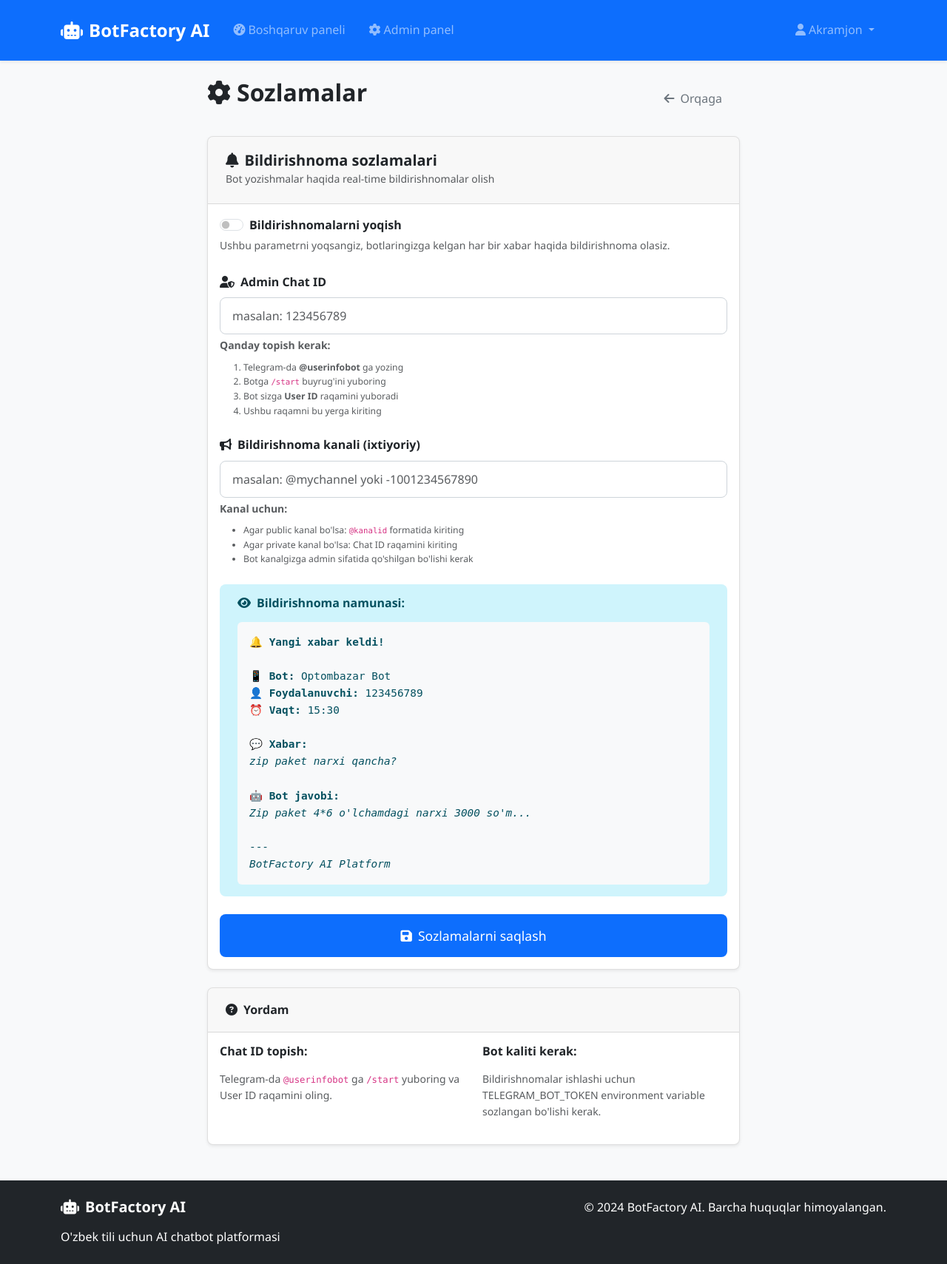
After one commit to listdata001-collab/ChatbotFactory, a Flask app: page /settings in a window 1280 px wide. The commit adds this page. Shown: the whole page at 74% size. Run offline with Flask 3, Linux system fonts and the light colour scheme; a user stored in the database is signed in; some libraries are stand-ins or nearby versions.

Commit message:
Add functionality to manage notification settings and clean up chat history
Implement user notification settings for Telegram bots, including admin chat ID and channel configuration. Add a feature to clean up old chat history, retaining only the last 1000 entries to optimize database performance. Also includes a new settings page for users to manage these preferences.

Replit-Commit-Author: Agent
Replit-Commit-Session-Id: 3f5e9d1d-347b-4d73-a497-094d137e1f96
Replit-Commit-Checkpoint-Type: full_checkpoint
Replit-Commit-Screenshot-Url: https://storage.googleapis.com/screenshot-production-us-central1/98975a0e-2c81-4d9b-b9d5-bd74a3d307ec/3f5e9d1d-347b-4d73-a497-094d137e1f96/XTJwaAv

```diff
--- a/app.py
+++ b/app.py
@@ -81,20 +81,54 @@ def load_user(user_id):
 with app.app_context():
     # Import models to ensure tables are created
     import models
-    db.create_all()
 
-    # Create admin user if not exists
-    from models import User
-    from werkzeug.security import generate_password_hash
-    admin = User.query.filter_by(username='Akramjon').first()
-    if not admin:
-        admin = User()
-        admin.username = 'Akramjon'
-        admin.email = 'admin@botfactory.uz'
-        admin.password_hash = generate_password_hash('Gisobot20141920*')
-        admin.language = 'uz'
-        admin.subscription_type = 'admin'
-        admin.is_admin = True
-        db.session.add(admin)
-        db.session.commit()
-        logging.info("Admin user created successfully")
+    # Create/update tables
+    try:
+        db.create_all()
+
+        # Add new columns if they don't exist (for notification settings)
+        try:
+            from sqlalchemy import text
+
+            # Check and add admin_chat_id column
+            result = db.session.execute(text("SELECT column_name FROM information_schema.columns WHERE table_name='user' AND column_name='admin_chat_id'"))
+            if not result.fetchone():
+                db.session.execute(text("ALTER TABLE \"user\" ADD COLUMN admin_chat_id VARCHAR(50)"))
+                db.session.commit()
+                logging.info("Added admin_chat_id column")
+
+            # Check and add notification_channel column
+            result = db.session.execute(text("SELECT column_name FROM information_schema.columns WHERE table_name='user' AND column_name='notification_channel'"))
+            if not result.fetchone():
+                db.session.execute(text("ALTER TABLE \"user\" ADD COLUMN notification_channel VARCHAR(100)"))
+                db.session.commit()
+                logging.info("Added notification_channel column")
+
+            # Check and add notifications_enabled column
+            result = db.session.execute(text("SELECT column_name FROM information_schema.columns WHERE table_name='user' AND column_name='notifications_enabled'"))
+            if not result.fetchone():
+                db.session.execute(text("ALTER TABLE \"user\" ADD COLUMN notifications_enabled BOOLEAN DEFAULT FALSE"))
+                db.session.commit()
+                logging.info("Added notifications_enabled column")
+
+        except Exception as col_error:
+            logging.warning(f"Column migration warning: {col_error}")
+
+        # Create admin user if not exists
+        from models import User
+        from werkzeug.security import generate_password_hash
+        admin = User.query.filter_by(username='Akramjon').first()
+        if not admin:
+            admin = User()
+            admin.username = 'Akramjon'
+            admin.email = 'admin@botfactory.uz'
+            admin.password_hash = generate_password_hash('Gisobot20141920*')
+            admin.language = 'uz'
+            admin.subscription_type = 'admin'
+            admin.is_admin = True
+            db.session.add(admin)
+            db.session.commit()
+            logging.info("Admin user created successfully")
+
+    except Exception as e:
+        logging.error(f"Database initialization error: {e}")
--- a/models.py
+++ b/models.py
@@ -19,6 +19,11 @@ class User(UserMixin, db.Model):
     instagram_id = db.Column(db.String(50), unique=True)
     whatsapp_number = db.Column(db.String(20), unique=True)
     phone_number = db.Column(db.String(20))
+
+    # Notification settings
+    admin_chat_id = db.Column(db.String(50))  # Admin telegram chat ID for notifications
+    notification_channel = db.Column(db.String(100))  # Telegram channel for notifications
+    notifications_enabled = db.Column(db.Boolean, default=False)
 
     # Relationships
     bots = db.relationship('Bot', backref='owner', lazy=True, cascade='all, delete-orphan')
--- a/routes.py
+++ b/routes.py
@@ -125,6 +125,71 @@ def export_chat_history():
     except Exception as e:
         flash(f'Eksport qilishda xatolik: {str(e)}', 'error')
         return redirect(url_for('main.admin'))
+
+@main_bp.route('/settings')
+@login_required
+def settings():
+    """User settings page"""
+    return render_template('settings.html')
+
+@main_bp.route('/settings/notifications', methods=['POST'])
+@login_required
+def update_notification_settings():
+    """Update notification settings"""
+    admin_chat_id = request.form.get('admin_chat_id', '').strip()
+    notification_channel = request.form.get('notification_channel', '').strip()
+    notifications_enabled = 'notifications_enabled' in request.form
+
+    try:
+        current_user.admin_chat_id = admin_chat_id if admin_chat_id else None
+        current_user.notification_channel = notification_channel if notification_channel else None
+        current_user.notifications_enabled = notifications_enabled
+
+        db.session.commit()
+
+        # Test notification yuborish
+        if notifications_enabled and admin_chat_id:
+            from notification_service import notification_service
+            if notification_service.test_notification(admin_chat_id):
+                flash('Bildirishnoma sozlamalari saqlandi va test xabar yuborildi!', 'success')
+            else:
+                flash('Sozlamalar saqlandi, lekin test xabarni yuborishda xatolik!', 'warning')
+        else:
+            flash('Bildirishnoma sozlamalari muvaffaqiyatli saqlandi!', 'success')
+
+    except Exception as e:
+        flash(f'Sozlamalarni saqlashda xatolik: {str(e)}', 'error')
+
+    return redirect(url_for('main.settings'))
+
+@main_bp.route('/admin/cleanup-chat-history', methods=['POST'])
+@login_required
+def cleanup_chat_history():
+    """Clean up old chat history to reduce database size"""
+    if not current_user.is_admin:
+        flash('Sizda admin huquqi yo\'q!', 'error')
+        return redirect(url_for('main.dashboard'))
+
+    try:
+        # Keep only last 1000 entries to reduce database load
+        total_count = ChatHistory.query.count()
+
+        if total_count > 1000:
+            # Get IDs of records to keep (latest 1000)
+            keep_ids = db.session.query(ChatHistory.id).order_by(ChatHistory.created_at.desc()).limit(1000).subquery()
+
+            # Delete old records
+            deleted_count = ChatHistory.query.filter(~ChatHistory.id.in_(keep_ids)).delete(synchronize_session=False)
+            db.session.commit()
+
+            flash(f'Eski yozishmalar tozalandi! {deleted_count} ta yozuv o\'chirildi, {1000} ta oxirgi yozuv saqlandi.', 'success')
+        else:
+            flash(f'Tozalash kerak emas. Jami {total_count} ta yozishma mavjud (1000 dan kam).', 'info')
+
+    except Exception as e:
+        flash(f'Tozalashda xatolik: {str(e)}', 'error')
+
+    return redirect(url_for('main.admin'))
 
 @main_bp.route('/admin/broadcast', methods=['POST'])
 @login_required
--- a/templates/base.html
+++ b/templates/base.html
@@ -49,6 +49,9 @@
                                 <i class="fas fa-user me-1"></i>{{ current_user.username }}
                             </a>
                             <ul class="dropdown-menu">
+                                <li><a class="dropdown-item" href="{{ url_for('main.settings') }}">
+                                    <i class="fas fa-cog me-1"></i>Sozlamalar
+                                </a></li>
                                 <li><a class="dropdown-item" href="{{ url_for('main.subscription') }}">
                                     <i class="fas fa-crown me-1"></i>Obuna
                                 </a></li>
--- /dev/null
+++ b/templates/settings.html
@@ -0,0 +1,136 @@
+{% extends "base.html" %}
+
+{% block title %}Sozlamalar - BotFactory AI{% endblock %}
+
+{% block content %}
+<div class="container mt-4">
+    <div class="row">
+        <div class="col-lg-8 mx-auto">
+            <div class="d-flex justify-content-between align-items-center mb-4">
+                <h2><i class="fas fa-cog me-2"></i>Sozlamalar</h2>
+                <a href="{{ url_for('main.dashboard') }}" class="btn btn-outline-secondary">
+                    <i class="fas fa-arrow-left me-2"></i>Orqaga
+                </a>
+            </div>
+
+            <!-- Notification Settings Card -->
+            <div class="card mb-4">
+                <div class="card-header">
+                    <h5 class="mb-0">
+                        <i class="fas fa-bell me-2"></i>Bildirishnoma sozlamalari
+                    </h5>
+                    <small class="text-muted">
+                        Bot yozishmalar haqida real-time bildirishnomalar olish
+                    </small>
+                </div>
+                <div class="card-body">
+                    <form method="POST" action="{{ url_for('main.update_notification_settings') }}">
+                        <!-- Enable Notifications -->
+                        <div class="mb-4">
+                            <div class="form-check form-switch">
+                                <input class="form-check-input" type="checkbox" id="notifications_enabled"
+                                       name="notifications_enabled"
+                                       {% if current_user.notifications_enabled %}checked{% endif %}>
+                                <label class="form-check-label" for="notifications_enabled">
+                                    <strong>Bildirishnomalarni yoqish</strong>
+                                </label>
+                            </div>
+                            <small class="text-muted">
+                                Ushbu parametrni yoqsangiz, botlaringizga kelgan har bir xabar haqida bildirishnoma olasiz.
+                            </small>
+                        </div>
+
+                        <!-- Admin Chat ID -->
+                        <div class="mb-4">
+                            <label for="admin_chat_id" class="form-label">
+                                <i class="fas fa-user-shield me-2"></i>Admin Chat ID
+                            </label>
+                            <input type="text" class="form-control" id="admin_chat_id" name="admin_chat_id"
+                                   value="{{ current_user.admin_chat_id or '' }}"
+                                   placeholder="masalan: 123456789">
+                            <div class="form-text">
+                                <strong>Qanday topish kerak:</strong>
+                                <ol class="small mt-2 mb-0">
+                                    <li>Telegram-da <strong>@userinfobot</strong> ga yozing</li>
+                                    <li>Botga <code>/start</code> buyrug'ini yuboring</li>
+                                    <li>Bot sizga <strong>User ID</strong> raqamini yuboradi</li>
+                                    <li>Ushbu raqamni bu yerga kiriting</li>
+                                </ol>
+                            </div>
+                        </div>
+
+                        <!-- Notification Channel -->
+                        <div class="mb-4">
+                            <label for="notification_channel" class="form-label">
+                                <i class="fas fa-bullhorn me-2"></i>Bildirishnoma kanali (ixtiyoriy)
+                            </label>
+                            <input type="text" class="form-control" id="notification_channel" name="notification_channel"
+                                   value="{{ current_user.notification_channel or '' }}"
+                                   placeholder="masalan: @mychannel yoki -1001234567890">
+                            <div class="form-text">
+                                <strong>Kanal uchun:</strong>
+                                <ul class="small mt-2 mb-0">
+                                    <li>Agar public kanal bo'lsa: <code>@kanalid</code> formatida kiriting</li>
+                                    <li>Agar private kanal bo'lsa: Chat ID raqamini kiriting</li>
+                                    <li>Bot kanalgizga admin sifatida qo'shilgan bo'lishi kerak</li>
+                                </ul>
+                            </div>
+                        </div>
+
+                        <!-- Example Preview -->
+                        <div class="alert alert-info mb-4">
+                            <h6><i class="fas fa-eye me-2"></i>Bildirishnoma namunasi:</h6>
+                            <div class="bg-light p-3 rounded mt-2" style="font-family: monospace; font-size: 0.9em;">
+                                🔔 <strong>Yangi xabar keldi!</strong><br><br>
+                                📱 <strong>Bot:</strong> Optombazar Bot<br>
+                                👤 <strong>Foydalanuvchi:</strong> 123456789<br>
+                                ⏰ <strong>Vaqt:</strong> 15:30<br><br>
+                                💬 <strong>Xabar:</strong><br>
+                                <em>zip paket narxi qancha?</em><br><br>
+                                🤖 <strong>Bot javobi:</strong><br>
+                                <em>Zip paket 4*6 o'lchamdagi narxi 3000 so'm...</em><br><br>
+                                ---<br>
+                                <em>BotFactory AI Platform</em>
+                            </div>
+                        </div>
+
+                        <!-- Save Button -->
+                        <div class="d-grid">
+                            <button type="submit" class="btn btn-primary btn-lg">
+                                <i class="fas fa-save me-2"></i>Sozlamalarni saqlash
+                            </button>
+                        </div>
+                    </form>
+                </div>
+            </div>
+
+            <!-- Help Card -->
+            <div class="card">
+                <div class="card-header">
+                    <h6 class="mb-0">
+                        <i class="fas fa-question-circle me-2"></i>Yordam
+                    </h6>
+                </div>
+                <div class="card-body">
+                    <div class="row">
+                        <div class="col-md-6">
+                            <h6>Chat ID topish:</h6>
+                            <p class="small text-muted">
+                                Telegram-da <code>@userinfobot</code> ga <code>/start</code> yuboring va
+                                User ID raqamini oling.
+                            </p>
+                        </div>
+                        <div class="col-md-6">
+                            <h6>Bot kaliti kerak:</h6>
+                            <p class="small text-muted">
+                                Bildirishnomalar ishlashi uchun TELEGRAM_BOT_TOKEN
+                                environment variable sozlangan bo'lishi kerak.
+                            </p>
+                        </div>
+                    </div>
+                </div>
+            </div>
+        </div>
+    </div>
+</div>
+{% endblock %}
```
Also changed, not shown: notification_service.py (added, +123 -0 lines), telegram_bot.py (+21 -0 lines), templates/admin.html (+38 -3 lines), attached_assets/image_1756882912086.png (added).
